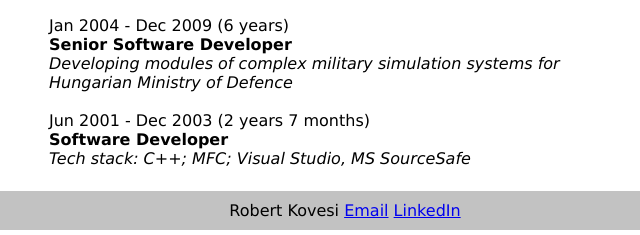
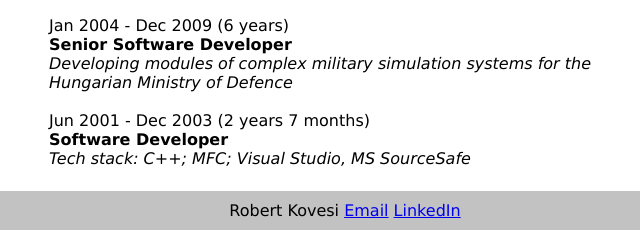
Before and after one commit to Robert-Kovesi-Profile/Robert-Kovesi-Profile.github.io, a plain HTML site: page index.html in a window 1280 px wide. Shown: the part 1443-1678 px from the top of the page, 295-935 px from the left. Drawn offline with Linux system fonts and the light colour scheme.

Commit message:
Update index.html

```diff
--- a/index.html
+++ b/index.html
@@ -130,7 +130,7 @@
 			</br>
 			Jan 2004 - Dec 2009 (6 years)</br>
 			<strong>Senior Software Developer</strong></br>
-			<i>Developing modules of complex military simulation systems for Hungarian Ministry of Defence</i></br>
+			<i>Developing modules of complex military simulation systems for the Hungarian Ministry of Defence</i></br>
 			</br>
 			Jun 2001 - Dec 2003 (2 years 7 months)</br>
 			<strong>Software Developer</strong></br>
```
